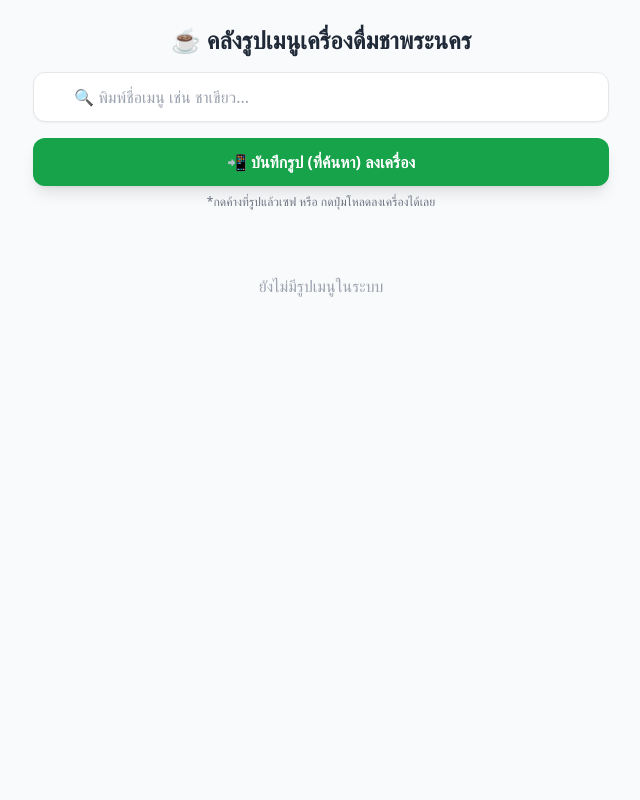
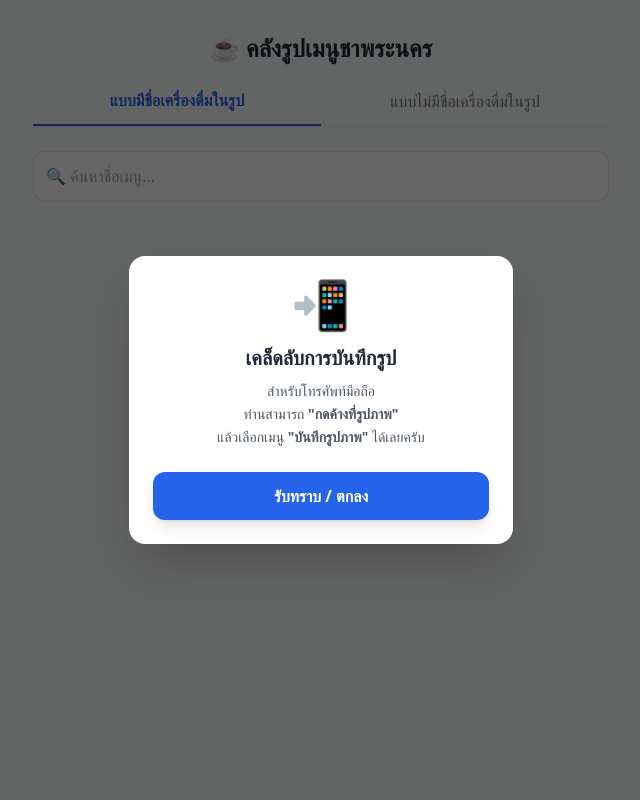
Before and after one commit to puppity/drink-menu, a Flask app: template templates/index.html in a window 1280 px wide. Shown: the whole page, without its empty margins (319-959 px from the left). Run offline with Flask 3, Linux system fonts and the light colour scheme; the template is opened without the code that fills it, so the values that code supplies are empty; some libraries are stand-ins or nearby versions.

Commit message:
Update index.html
ลายน้ำ และ pop up

```diff
--- a/templates/index.html
+++ b/templates/index.html
@@ -5,149 +5,126 @@
     <meta name="viewport" content="width=device-width, initial-scale=1.0">
     <script src="https://cdn.tailwindcss.com"></script>
     <style>
-        /* ซ่อน Scrollbar เพื่อความสวยงาม */
         .no-scrollbar::-webkit-scrollbar { display: none; }
         .no-scrollbar { -ms-overflow-style: none; scrollbar-width: none; }
+        .tab-active { border-bottom: 2px solid #2563eb; color: #2563eb; font-weight: bold; }
+        .tab-inactive { color: #6b7280; }
+
+        /* Animation สำหรับ Popup */
+        @keyframes popupFadeIn {
+            from { opacity: 0; transform: scale(0.9); }
+            to { opacity: 1; transform: scale(1); }
+        }
+        .popup-animate {
+            animation: popupFadeIn 0.3s ease-out forwards;
+        }
     </style>
 </head>
 <body class="bg-gray-50 p-4 font-sans text-gray-800">
 
+    <div id="infoModal" class="fixed inset-0 bg-black bg-opacity-60 z-50 flex items-center justify-center hidden p-4">
+        <div class="bg-white p-6 rounded-2xl shadow-2xl max-w-sm w-full text-center popup-animate">
+            <div class="text-5xl mb-4">📲</div>
+            <h3 class="text-xl font-bold text-gray-800 mb-2">เคล็ดลับการบันทึกรูป</h3>
+            <p class="text-gray-600 mb-6 text-sm leading-relaxed">
+                สำหรับโทรศัพท์มือถือ<br>
+                ท่านสามารถ <b>"กดค้างที่รูปภาพ"</b><br>
+                แล้วเลือกเมนู <b>"บันทึกรูปภาพ"</b> ได้เลยครับ
+            </p>
+            <button onclick="closeModal()" class="bg-blue-600 text-white w-full py-3 rounded-xl font-bold hover:bg-blue-700 shadow-lg active:scale-95 transition">
+                รับทราบ / ตกลง
+            </button>
+        </div>
+    </div>
     <div class="max-w-xl mx-auto">
-        <div class="sticky top-0 bg-gray-50 pt-2 pb-4 z-20">
-            <h1 class="text-2xl font-bold mb-4 text-center text-gray-800">☕ คลังรูปเมนูเครื่องดื่มชาพระนคร</h1>
+        <h1 class="text-2xl font-bold mb-4 text-center text-gray-800 pt-4">☕ คลังรูปเมนูชาพระนคร</h1>
 
-            <div class="relative">
-                <input type="text" id="searchInput" onkeyup="filterImages()"
-                       placeholder="🔍 พิมพ์ชื่อเมนู เช่น ชาเขียว..."
-                       class="w-full p-3 pl-10 border rounded-xl shadow-sm focus:outline-none focus:ring-2 focus:ring-blue-500 bg-white">
+        <div class="flex border-b border-gray-200 mb-6 sticky top-0 bg-gray-50 z-20 pt-2">
+            <button onclick="switchTab('watermark')" id="btn-watermark" class="flex-1 pb-3 text-center transition tab-active">
+                แบบมีชื่อเครื่องดื่มในรูป
+            </button>
+            <button onclick="switchTab('clean')" id="btn-clean" class="flex-1 pb-3 text-center transition tab-inactive">
+                แบบไม่มีชื่อเครื่องดื่มในรูป
+            </button>
+        </div>
+
+        <div class="mb-4">
+            <input type="text" id="searchInput" onkeyup="filterImages()"
+                   placeholder="🔍 ค้นหาชื่อเมนู..."
+                   class="w-full p-3 border rounded-xl shadow-sm focus:outline-none focus:ring-2 focus:ring-blue-500 bg-white">
+        </div>
+
+        <div id="content-watermark">
+            <div id="grid-watermark" class="grid grid-cols-2 gap-4 pb-10 image-grid">
+                {% for img in wm_images %}
+                <div class="image-card bg-white p-3 rounded-xl shadow-sm border border-gray-100">
+                    <img src="{{ img['secure_url'] }}" class="w-full h-40 object-cover rounded-lg mb-2 bg-gray-200">
+                    <p class="text-sm font-bold text-gray-800 truncate mb-2 name-label text-center">
+                        {{ img['public_id'].split('/')[-1] }}
+                    </p>
+                    <a href="{{ img['secure_url'] }}" target="_blank" class="block w-full bg-blue-50 text-blue-600 text-center py-2 rounded-lg text-xs font-bold">
+                        แตะเพื่อดูรูปใหญ่
+                    </a>
+                </div>
+                {% endfor %}
+                {% if wm_images|length == 0 %} <p class="col-span-2 text-center text-gray-400 mt-10">ยังไม่มีรูปในโซนนี้</p> {% endif %}
             </div>
         </div>
 
-        <div class="mb-6 text-center">
-            <button onclick="shareAllImages()" id="shareBtn"
-                    class="bg-green-600 hover:bg-green-700 text-white w-full py-3 rounded-xl font-bold shadow-lg active:scale-95 transition flex justify-center items-center gap-2">
-                📲 บันทึกรูป (ที่ค้นหา) ลงเครื่อง
-            </button>
-            <p class="text-xs text-gray-500 mt-2">
-                *กดค้างที่รูปแล้วเซฟ หรือ กดปุ่มโหลดลงเครื่องได้เลย
-            </p>
-        </div>
-
-        <div id="imageGrid" class="grid grid-cols-2 gap-4 pb-10">
-            {% for img in images %}
-            <div class="image-card bg-white p-3 rounded-xl shadow-sm border border-gray-100 hover:shadow-md transition">
-                <img src="{{ img['secure_url'] }}"
-                     class="w-full h-40 object-cover rounded-lg mb-3 bg-gray-200"
-                     loading="lazy"
-                     crossorigin="anonymous">
-
-                <p class="text-sm font-bold text-gray-800 truncate mb-2 name-label text-center">
-                    {{ img['public_id'].replace('menu/', '') }}
-                </p>
-
-                <a href="{{ img['secure_url'] }}" target="_blank"
-                   class="block w-full bg-blue-50 hover:bg-blue-100 text-blue-600 text-center py-2 rounded-lg text-xs font-bold transition">
-                   🔍 ดูรูปใหญ่
-                </a>
+        <div id="content-clean" class="hidden">
+            <div id="grid-clean" class="grid grid-cols-2 gap-4 pb-10 image-grid">
+                {% for img in cl_images %}
+                <div class="image-card bg-white p-3 rounded-xl shadow-sm border border-gray-100">
+                    <img src="{{ img['secure_url'] }}" class="w-full h-40 object-cover rounded-lg mb-2 bg-gray-200">
+                    <p class="text-sm font-bold text-gray-800 truncate mb-2 name-label text-center">
+                        {{ img['public_id'].split('/')[-1] }}
+                    </p>
+                    <a href="{{ img['secure_url'] }}" target="_blank" class="block w-full bg-green-50 text-green-600 text-center py-2 rounded-lg text-xs font-bold">
+                        แตะเพื่อดูรูปใหญ่
+                    </a>
+                </div>
+                {% endfor %}
+                {% if cl_images|length == 0 %} <p class="col-span-2 text-center text-gray-400 mt-10">ยังไม่มีรูปในโซนนี้</p> {% endif %}
             </div>
-            {% endfor %}
-
-            {% if images|length == 0 %}
-            <div class="col-span-2 text-center text-gray-400 py-10">
-                <p>ยังไม่มีรูปเมนูในระบบ</p>
-            </div>
-            {% endif %}
         </div>
     </div>
 
     <script>
-        // ฟังก์ชัน 1: ค้นหารูปจากชื่อ
+        // 🔥 ส่วนที่ 2: Script ควบคุม Popup
+        window.onload = function() {
+            // สั่งให้ Popup แสดงขึ้นมาเมื่อโหลดหน้าเว็บเสร็จ
+            document.getElementById('infoModal').classList.remove('hidden');
+        }
+
+        function closeModal() {
+            // สั่งซ่อน Popup เมื่อกดปุ่ม
+            document.getElementById('infoModal').classList.add('hidden');
+        }
+
+        // Script เดิมสำหรับ Tabs และ Search
+        let currentTab = 'watermark';
+
+        function switchTab(tab) {
+            currentTab = tab;
+            document.getElementById('content-watermark').classList.add('hidden');
+            document.getElementById('content-clean').classList.add('hidden');
+            document.getElementById('content-' + tab).classList.remove('hidden');
+
+            document.getElementById('btn-watermark').className = "flex-1 pb-3 text-center transition " + (tab === 'watermark' ? 'tab-active' : 'tab-inactive');
+            document.getElementById('btn-clean').className = "flex-1 pb-3 text-center transition " + (tab === 'clean' ? 'tab-active' : 'tab-inactive');
+
+            document.getElementById('searchInput').value = '';
+            filterImages();
+        }
+
         function filterImages() {
             let input = document.getElementById('searchInput').value.toLowerCase();
-            let cards = document.getElementsByClassName('image-card');
+            let activeGridId = currentTab === 'watermark' ? 'grid-watermark' : 'grid-clean';
+            let cards = document.getElementById(activeGridId).getElementsByClassName('image-card');
 
             for (let i = 0; i < cards.length; i++) {
-                // ดึงชื่อเมนูมาเทียบ
                 let name = cards[i].querySelector('.name-label').innerText.toLowerCase();
-
-                if (name.includes(input)) {
-                    cards[i].style.display = ""; // แสดง
-                } else {
-                    cards[i].style.display = "none"; // ซ่อน
-                }
-            }
-        }
-
-        // ฟังก์ชัน 2: แชร์ไฟล์ภาพ (Web Share API)
-        async function shareAllImages() {
-            const btn = document.getElementById('shareBtn');
-            const originalText = btn.innerHTML;
-
-            // เช็คว่า Browser รองรับหรือไม่
-            if (!navigator.share || !navigator.canShare) {
-                alert("เบราว์เซอร์นี้ไม่รองรับการแชร์หลายไฟล์พร้อมกัน \nแนะนำให้ใช้ Safari (iOS) หรือ Chrome (Android)");
-                return;
-            }
-
-            try {
-                btn.innerHTML = "⏳ กำลังดึงรูปภาพ...";
-                btn.disabled = true;
-                btn.classList.add('opacity-75');
-
-                // 1. หาเฉพาะรูปที่กำลังแสดงอยู่ (ไม่เอารูปที่ถูกซ่อนจากการค้นหา)
-                const visibleCards = Array.from(document.querySelectorAll('.image-card'))
-                                         .filter(card => card.style.display !== 'none');
-
-                if(visibleCards.length === 0) {
-                    alert("ไม่พบรูปภาพที่จะบันทึก");
-                    return;
-                }
-
-                if(visibleCards.length > 10) {
-                    if(!confirm(`คุณกำลังจะโหลด ${visibleCards.length} รูป อาจใช้เวลาสักครู่ ยืนยันไหม?`)) {
-                        throw new Error("User cancelled");
-                    }
-                }
-
-                // 2. แปลง URL รูปภาพเป็นไฟล์
-                const filesArray = [];
-                for (let card of visibleCards) {
-                    const imgElement = card.querySelector('img');
-                    const imgUrl = imgElement.src;
-                    const nameText = card.querySelector('.name-label').innerText;
-                    const fileName = nameText + ".jpg"; // ตั้งชื่อไฟล์ตามชื่อเมนู
-
-                    try {
-                        const response = await fetch(imgUrl);
-                        const blob = await response.blob();
-                        const file = new File([blob], fileName, { type: blob.type });
-                        filesArray.push(file);
-                    } catch (e) {
-                        console.error("โหลดรูปไม่สำเร็จ:", fileName);
-                    }
-                }
-
-                // 3. สั่งแชร์
-                if (navigator.canShare({ files: filesArray })) {
-                    await navigator.share({
-                        files: filesArray,
-                        title: 'รูปเมนูเครื่องดื่ม',
-                        text: 'รูปเมนูทั้งหมดครับ'
-                    });
-                } else {
-                    alert("อุปกรณ์ของคุณไม่รองรับการแชร์ไฟล์ประเภทนี้");
-                }
-
-            } catch (error) {
-                console.log('Error sharing:', error);
-                if (error.message !== "User cancelled") {
-                    // alert('เกิดข้อผิดพลาดในการแชร์');
-                }
-            } finally {
-                // คืนค่าปุ่มกลับสู่สภาพเดิม
-                btn.innerHTML = originalText;
-                btn.disabled = false;
-                btn.classList.remove('opacity-75');
+                cards[i].style.display = name.includes(input) ? "" : "none";
             }
         }
     </script>
```
